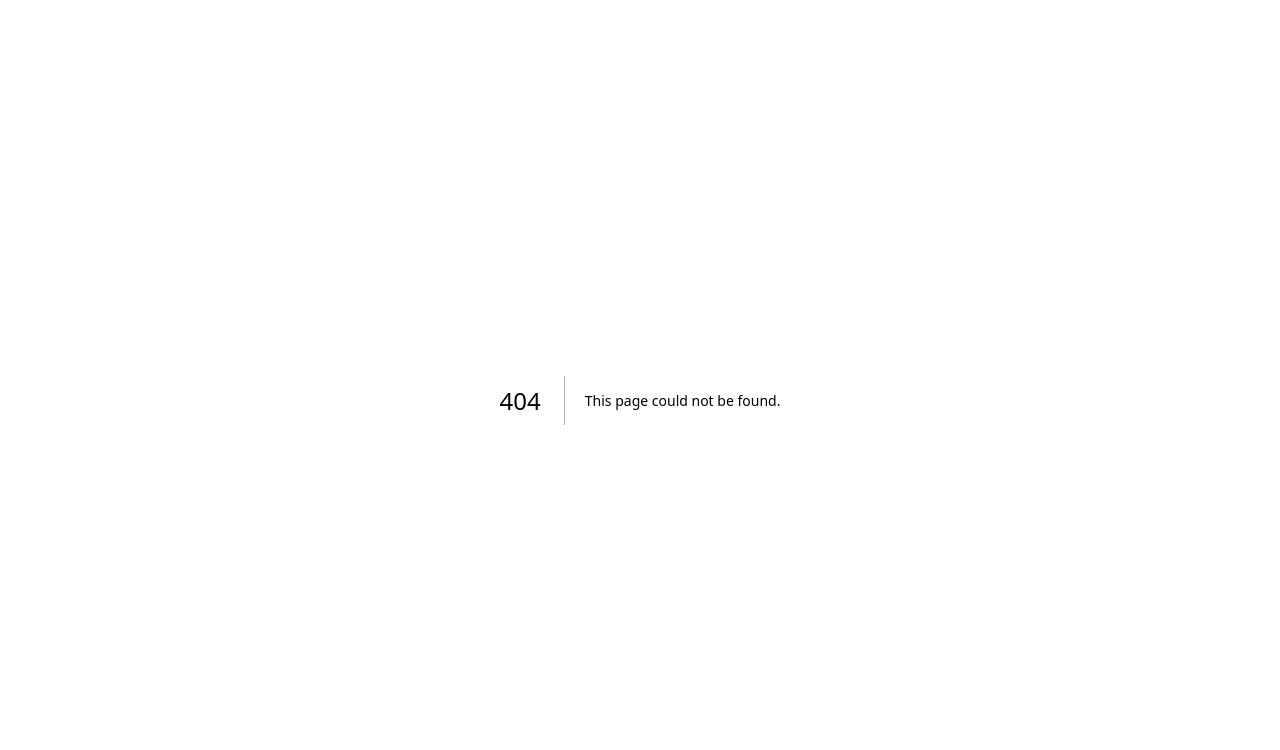
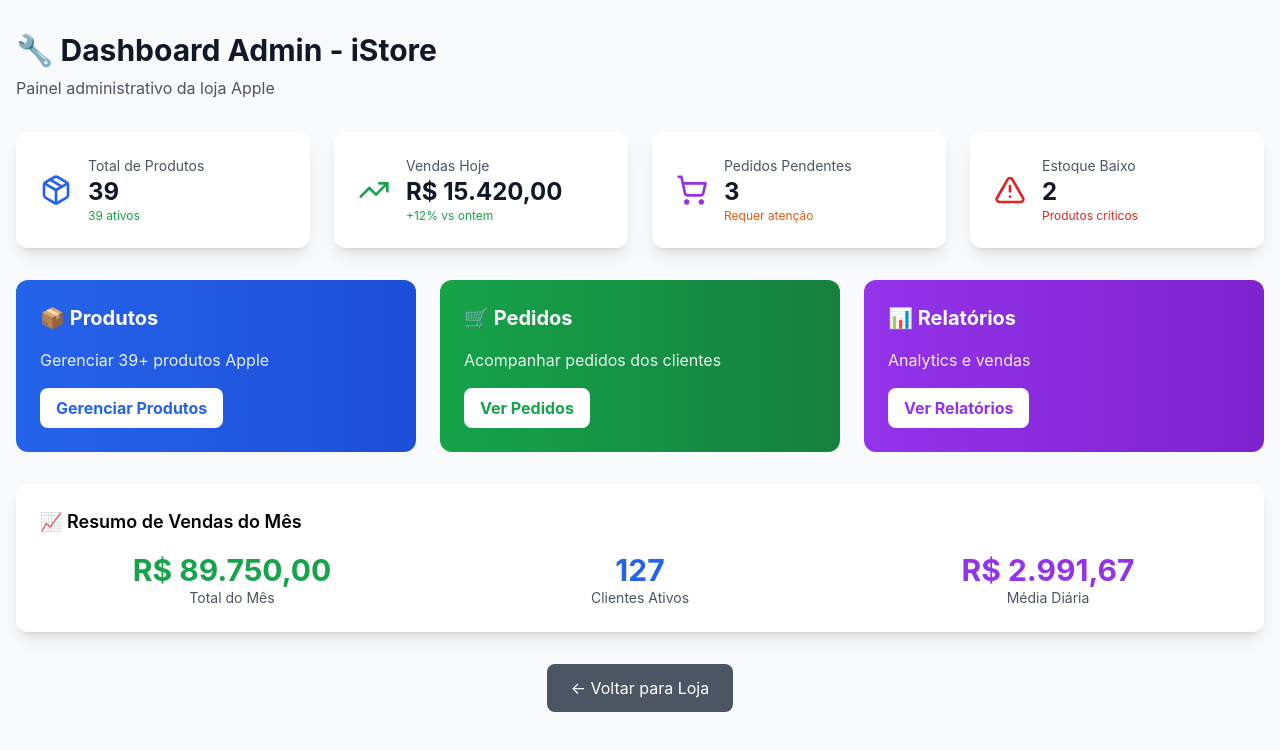
Before and after one commit to dasilvachaveselenice-hash/istore-loja, a Next.js app: page /admin in a window 1280 px wide. Before the commit this address had no page. Shown: the top 750 px of the page. Built offline with nearby package versions, Linux system fonts and the light colour scheme.

Commit message:
Add admin dashboard

```diff
--- /dev/null
+++ b/src/app/admin/page.tsx
@@ -0,0 +1,139 @@
+'use client'
+
+import { useEffect, useState } from 'react'
+import { Package, ShoppingCart, TrendingUp, Users, AlertTriangle, Eye } from 'lucide-react'
+
+export default function AdminPage() {
+  const [stats, setStats] = useState({
+    totalProdutos: 39,
+    produtosAtivos: 39,
+    produtosEsgotados: 0,
+    estoqueBaixo: 2,
+    vendasHoje: 15420.00,
+    vendasMes: 89750.00,
+    pedidosPendentes: 3,
+    totalClientes: 127
+  })
+
+  const formatarPreco = (preco: number): string => {
+    return new Intl.NumberFormat('pt-BR', {
+      style: 'currency',
+      currency: 'BRL'
+    }).format(preco)
+  }
+
+  return (
+    <div className="min-h-screen bg-gray-50">
+      <div className="max-w-7xl mx-auto px-4 py-8">
+        {/* Header */}
+        <div className="mb-8">
+          <h1 className="text-3xl font-bold text-gray-900 mb-2">🔧 Dashboard Admin - iStore</h1>
+          <p className="text-gray-600">Painel administrativo da loja Apple</p>
+        </div>
+
+        {/* Estatísticas Principais */}
+        <div className="grid grid-cols-1 md:grid-cols-2 lg:grid-cols-4 gap-6 mb-8">
+          <div className="bg-white rounded-xl shadow-lg p-6">
+            <div className="flex items-center">
+              <Package className="h-8 w-8 text-blue-600" />
+              <div className="ml-4">
+                <p className="text-sm text-gray-600">Total de Produtos</p>
+                <p className="text-2xl font-bold text-gray-900">{stats.totalProdutos}</p>
+                <p className="text-xs text-green-600">{stats.produtosAtivos} ativos</p>
+              </div>
+            </div>
+          </div>
+
+          <div className="bg-white rounded-xl shadow-lg p-6">
+            <div className="flex items-center">
+              <TrendingUp className="h-8 w-8 text-green-600" />
+              <div className="ml-4">
+                <p className="text-sm text-gray-600">Vendas Hoje</p>
+                <p className="text-2xl font-bold text-gray-900">{formatarPreco(stats.vendasHoje)}</p>
+                <p className="text-xs text-green-600">+12% vs ontem</p>
+              </div>
+            </div>
+          </div>
+
+          <div className="bg-white rounded-xl shadow-lg p-6">
+            <div className="flex items-center">
+              <ShoppingCart className="h-8 w-8 text-purple-600" />
+              <div className="ml-4">
+                <p className="text-sm text-gray-600">Pedidos Pendentes</p>
+                <p className="text-2xl font-bold text-gray-900">{stats.pedidosPendentes}</p>
+                <p className="text-xs text-orange-600">Requer atenção</p>
+              </div>
+            </div>
+          </div>
+
+          <div className="bg-white rounded-xl shadow-lg p-6">
+            <div className="flex items-center">
+              <AlertTriangle className="h-8 w-8 text-red-600" />
+              <div className="ml-4">
+                <p className="text-sm text-gray-600">Estoque Baixo</p>
+                <p className="text-2xl font-bold text-gray-900">{stats.estoqueBaixo}</p>
+                <p className="text-xs text-red-600">Produtos críticos</p>
+              </div>
+            </div>
+          </div>
+        </div>
+
+        {/* Cards de Ação */}
+        <div className="grid grid-cols-1 md:grid-cols-2 lg:grid-cols-3 gap-6 mb-8">
+          <div className="bg-gradient-to-r from-blue-600 to-blue-700 p-6 rounded-xl text-white">
+            <h2 className="text-xl font-bold mb-4">📦 Produtos</h2>
+            <p className="mb-4 opacity-90">Gerenciar 39+ produtos Apple</p>
+            <button className="bg-white text-blue-600 px-4 py-2 rounded-lg font-bold hover:bg-gray-100 transition-colors">
+              Gerenciar Produtos
+            </button>
+          </div>
+
+          <div className="bg-gradient-to-r from-green-600 to-green-700 p-6 rounded-xl text-white">
+            <h2 className="text-xl font-bold mb-4">🛒 Pedidos</h2>
+            <p className="mb-4 opacity-90">Acompanhar pedidos dos clientes</p>
+            <button className="bg-white text-green-600 px-4 py-2 rounded-lg font-bold hover:bg-gray-100 transition-colors">
+              Ver Pedidos
+            </button>
+          </div>
+
+          <div className="bg-gradient-to-r from-purple-600 to-purple-700 p-6 rounded-xl text-white">
+            <h2 className="text-xl font-bold mb-4">📊 Relatórios</h2>
+            <p className="mb-4 opacity-90">Analytics e vendas</p>
+            <button className="bg-white text-purple-600 px-4 py-2 rounded-lg font-bold hover:bg-gray-100 transition-colors">
+              Ver Relatórios
+            </button>
+          </div>
+        </div>
+
+        {/* Vendas do Mês */}
+        <div className="bg-white rounded-xl shadow-lg p-6">
+          <h2 className="text-lg font-semibold mb-4">📈 Resumo de Vendas do Mês</h2>
+          <div className="grid grid-cols-1 md:grid-cols-3 gap-6">
+            <div className="text-center">
+              <p className="text-3xl font-bold text-green-600">{formatarPreco(stats.vendasMes)}</p>
+              <p className="text-sm text-gray-600">Total do Mês</p>
+            </div>
+            <div className="text-center">
+              <p className="text-3xl font-bold text-blue-600">{stats.totalClientes}</p>
+              <p className="text-sm text-gray-600">Clientes Ativos</p>
+            </div>
+            <div className="text-center">
+              <p className="text-3xl font-bold text-purple-600">{formatarPreco(stats.vendasMes / 30)}</p>
+              <p className="text-sm text-gray-600">Média Diária</p>
+            </div>
+          </div>
+        </div>
+
+        {/* Botão Voltar */}
+        <div className="text-center mt-8">
+          <a
+            href="/"
+            className="bg-gray-600 text-white px-6 py-3 rounded-lg hover:bg-gray-700 inline-block transition-colors"
+          >
+            ← Voltar para Loja
+          </a>
+        </div>
+      </div>
+    </div>
+  )
+}
```
